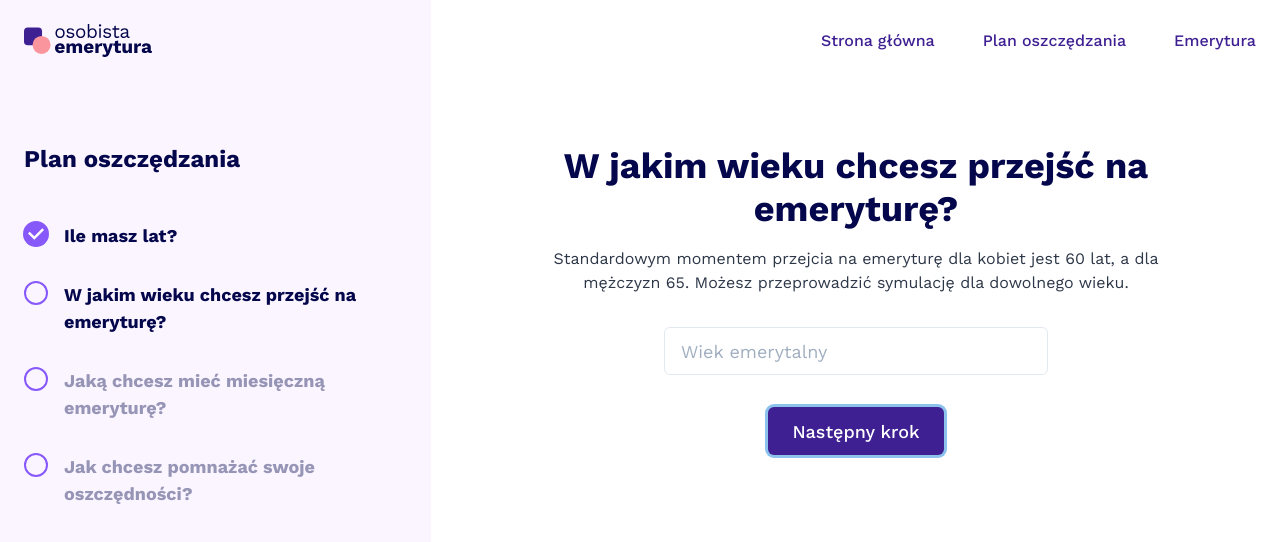
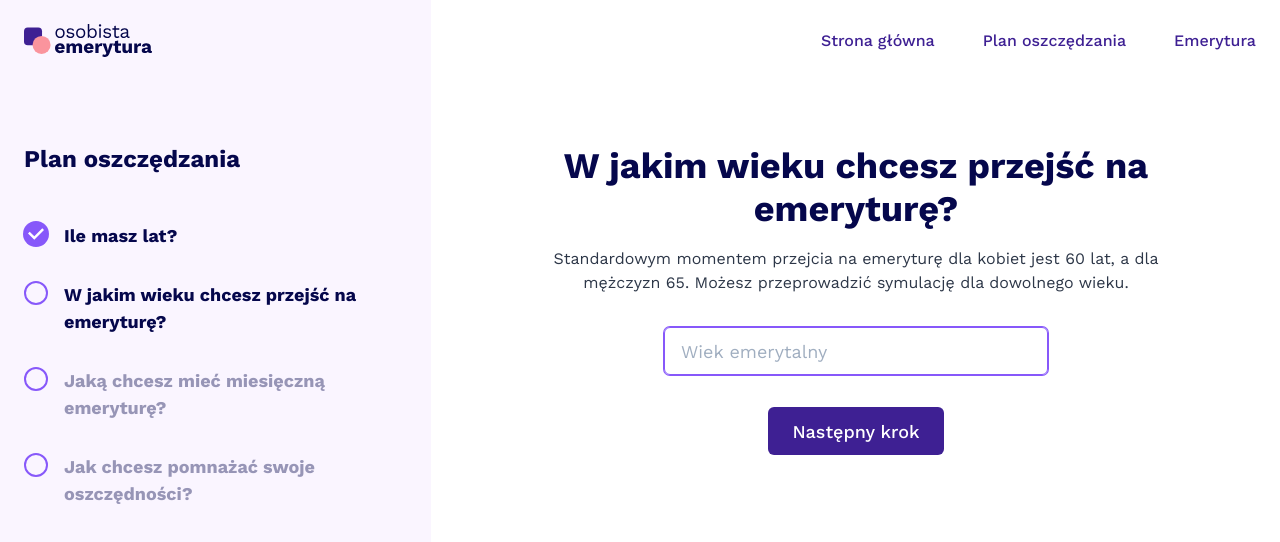
Before and after one commit to tomaszgil/osobista-emerytura, a React (Create React App) app: page /plan in a window 1280 px wide. Both pictures are taken after typing "Sample" into the empty fields and a click on the button "Następny krok". Shown: the top 542 px of the page. Built offline with nearby package versions, Linux system fonts and the light colour scheme.

Commit message:
Add localstorage support

```diff
--- a/src/components/FormStep.tsx
+++ b/src/components/FormStep.tsx
@@ -1,20 +1,11 @@
 import * as React from 'react'
-import {
-  Box,
-  Heading,
-  Container,
-  Text,
-  Collapse,
-  Center,
-} from '@chakra-ui/react'
+import { Box, Heading, Container, Text, Center } from '@chakra-ui/react'
 
 const FormStep: React.FC<{
-  active: boolean
   title: string
   description: string
-}> = ({ active, title, description, children }) => (
+}> = ({ title, description, children }) => (
   <Box m={-1}>
-    <Collapse in={active} key={title}>
     <Box p={1}>
       <Container maxW="2xl" textAlign="center">
         <Heading fontSize="4xl" mb={4}>
@@ -24,7 +15,6 @@ const FormStep: React.FC<{
       </Container>
       <Center>{children}</Center>
     </Box>
-    </Collapse>
   </Box>
 )
 
--- a/src/screens/Plan.tsx
+++ b/src/screens/Plan.tsx
@@ -1,15 +1,43 @@
 import * as React from 'react'
 import PlanPreview from './PlanPreview'
-import PlanForm from './PlanForm'
+import PlanForm, { steps } from './PlanForm'
+import useLocalStorageState from '../utils/useLocalStorageState'
+import calculateRetirmentPlan from '../services/retirement'
+
+const initialValues = {
+  age: '',
+  retirementAge: '',
+  monthlyRetirement: '',
+  returnOnInvestment: '3',
+}
 
 const PlanScreen: React.FC = () => {
-  const [plan, setPlan] = React.useState<RetirementPlanValues | null>(null)
+  const [values, setValues] = useLocalStorageState('plan:values', initialValues)
+  const [step, setStep] = useLocalStorageState('plan:step', 0)
 
-  if (plan) {
-    return <PlanPreview plan={plan} resetPlan={() => setPlan(null)} />
+  const allStepsCompleted = step === steps.length
+
+  if (allStepsCompleted) {
+    const formValues = {
+      age: Number(values.age),
+      retirementAge: Number(values.retirementAge),
+      monthlyRetirement: Number(values.monthlyRetirement),
+      returnOnInvestment: Number(values.returnOnInvestment) / 100,
+    }
+    const plan = calculateRetirmentPlan(formValues)
+
+    return (
+      <PlanPreview
+        plan={plan}
+        resetPlan={() => {
+          setStep(0)
+          setValues(initialValues)
+        }}
+      />
+    )
   }
 
-  return <PlanForm setPlan={setPlan} />
+  return <PlanForm {...{ values, setValues, step, setStep }} />
 }
 
 export default PlanScreen
--- a/src/screens/PlanForm.tsx
+++ b/src/screens/PlanForm.tsx
@@ -33,15 +33,15 @@ import {
   validateAge,
   validateRetirementAge,
   validateMonthlyRetirement,
+  createStepValidator,
 } from '../utils/validation'
-import calculateRetirmentPlan from '../services/retirement'
+import useFocusOnShow from '../utils/useFocusOnShow'
 
-const AgeStep: React.FC<{ active: boolean; title: string }> = ({
-  active,
-  title,
-}) => (
+const AgeStep: React.FC<{ title: string }> = ({ title }) => {
+  const inputRef = useFocusOnShow()
+
+  return (
     <FormStep
-    active={active}
       title={title}
       description="Potrzebujemy tej informacji, żeby obliczyć ile lat będziesz odkładać na emeryturę. Zakładamy, że zaczynasz odkładać już teraz. Wszystkie dane będziesz mógł dostosować później."
     >
@@ -57,21 +57,20 @@ const AgeStep: React.FC<{ active: boolean; title: string }> = ({
             isInvalid={!!(form.errors.age && form.touched.age)}
             maxWidth="sm"
           >
-          <Input {...field} size="lg" placeholder="Wiek" />
+            <Input {...field} ref={inputRef} size="lg" placeholder="Wiek" />
             <FormErrorMessage>{form.errors.age}</FormErrorMessage>
           </FormControl>
         )}
       </Field>
     </FormStep>
   )
+}
 
-const RetirementAgeStep: React.FC<{ active: boolean; title: string }> = ({
-  active,
-  title,
-}) => {
+const RetirementAgeStep: React.FC<{ title: string }> = ({ title }) => {
+  const inputRef = useFocusOnShow()
+
   return (
     <FormStep
-      active={active}
       title={title}
       description="Standardowym momentem przejcia na emeryturę dla kobiet jest 60 lat, a dla mężczyzn 65. Możesz przeprowadzić symulację dla dowolnego wieku."
     >
@@ -89,7 +88,12 @@ const RetirementAgeStep: React.FC<{ active: boolean; title: string }> = ({
             }
             maxWidth="sm"
           >
-            <Input {...field} size="lg" placeholder="Wiek emerytalny" />
+            <Input
+              {...field}
+              ref={inputRef}
+              size="lg"
+              placeholder="Wiek emerytalny"
+            />
             <FormErrorMessage>{form.errors.retirementAge}</FormErrorMessage>
           </FormControl>
         )}
@@ -98,13 +102,11 @@ const RetirementAgeStep: React.FC<{ active: boolean; title: string }> = ({
   )
 }
 
-const MonthlyRetirementStep: React.FC<{ active: boolean; title: string }> = ({
-  active,
-  title,
-}) => {
+const MonthlyRetirementStep: React.FC<{ title: string }> = ({ title }) => {
+  const inputRef = useFocusOnShow()
+
   return (
     <FormStep
-      active={active}
       title={title}
       description="Zdefiniuj wysokość swojej miesięcznej emerytury w złotówkach."
     >
@@ -126,6 +128,7 @@ const MonthlyRetirementStep: React.FC<{ active: boolean; title: string }> = ({
           >
             <Input
               {...field}
+              ref={inputRef}
               size="lg"
               placeholder="Wysokość miesięcznej emerytury"
             />
@@ -137,10 +140,7 @@ const MonthlyRetirementStep: React.FC<{ active: boolean; title: string }> = ({
   )
 }
 
-const ReturnOnInvestmentStep: React.FC<{ active: boolean; title: string }> = ({
-  active,
-  title,
-}) => {
+const ReturnOnInvestmentStep: React.FC<{ title: string }> = ({ title }) => {
   const options = [
     {
       title: 'Bankowe produkty inwestycyjne',
@@ -173,7 +173,6 @@ const ReturnOnInvestmentStep: React.FC<{ active: boolean; title: string }> = ({
 
   return (
     <FormStep
-      active={active}
       title={title}
       description="Wybierz przykładowy sposób pomnażania oszczędności, którego stopa zwrotu najlepiej odzwierciedla twoje możliwości inwestycyjne. Dokładną stopę zwrotu będziesz mógł dostosować później."
     >
@@ -190,14 +189,7 @@ const ReturnOnInvestmentStep: React.FC<{ active: boolean; title: string }> = ({
   )
 }
 
-type FormStepSchema = {
-  name: string
-  title: string
-  validation?: Function
-  component: React.FC<{ active: boolean; title: string }>
-}
-
-const steps: FormStepSchema[] = [
+export const steps: FormStepSchema[] = [
   {
     name: 'age',
     title: 'Ile masz lat?',
@@ -223,27 +215,14 @@ const steps: FormStepSchema[] = [
   },
 ]
 
-function createStepValidator(steps: FormStepSchema[]) {
-  return function (values: PlanFormValues, step: number) {
-    let errors = {}
-    const stepsToVerify = steps.slice(0, step + 1)
-    stepsToVerify.forEach(({ name, validation }: FormStepSchema) => {
-      if (validation) {
-        const error = validation(values)
-        if (error) {
-          errors = { ...errors, [name]: error }
-        }
-      }
-    })
-    return errors
-  }
-}
-
 const stepValidation = createStepValidator(steps)
 
-const PlanForm: React.FC<{ setPlan: Function }> = ({ setPlan }) => {
-  const [step, setStep] = React.useState(0)
-
+const PlanForm: React.FC<{
+  step: number
+  setStep: Function
+  values: PlanFormValues
+  setValues: Function
+}> = ({ step, setStep, values, setValues }) => {
   return (
     <>
       <PageBackground />
@@ -273,27 +252,14 @@ const PlanForm: React.FC<{ setPlan: Function }> = ({ setPlan }) => {
           </Box>
           <Box flex="2">
             <Formik<PlanFormValues>
-              initialValues={{
-                age: '',
-                retirementAge: '',
-                monthlyRetirement: '',
-                returnOnInvestment: '3',
-              }}
+              initialValues={values}
               validate={(values) => {
                 return stepValidation(values, step)
               }}
               validateOnChange={false}
               onSubmit={(values) => {
+                setValues(values)
                 setStep(step + 1)
-                if (step === steps.length - 1) {
-                  const formValues = {
-                    age: Number(values.age),
-                    retirementAge: Number(values.retirementAge),
-                    monthlyRetirement: Number(values.monthlyRetirement),
-                    returnOnInvestment: Number(values.returnOnInvestment) / 100,
-                  }
-                  setPlan(calculateRetirmentPlan(formValues))
-                }
               }}
             >
               {() => (
@@ -302,13 +268,8 @@ const PlanForm: React.FC<{ setPlan: Function }> = ({ setPlan }) => {
                     (
                       { name, title, component: Component }: FormStepSchema,
                       index
-                    ) => (
-                      <Component
-                        key={name}
-                        title={title}
-                        active={step === index}
-                      />
-                    )
+                    ) =>
+                      step === index && <Component key={name} title={title} />
                   )}
                   <Center mt={8}>
                     <Button size="lg" type="submit">
--- a/src/screens/PlanPreview.tsx
+++ b/src/screens/PlanPreview.tsx
@@ -67,11 +67,11 @@ const PlanPreview: React.FC<{
             </Button>
           </Flex>
         </HStack>
-        <HStack alignItems="flex-start">
-          <Box flex="1">
+        <HStack alignItems="flex-start" spacing={8}>
+          <Box flex="1" borderWidth="1px" borderRadius="lg" py={8} px={8}>
             <Heading fontSize="2xl">Ustawienia strategii</Heading>
           </Box>
-          <Box flex="2">
+          <Box flex="2" py={8}>
             <Flex mb={16}>
               <Box flex="1">
                 <Text fontSize="2xl" color="brand.900" fontWeight="bold" mb={2}>
--- /dev/null
+++ b/src/utils/useFocusOnShow.tsx
@@ -0,0 +1,11 @@
+import React from 'react'
+
+export default function useFocusOnShow() {
+  const ref = React.useRef<HTMLInputElement>(null)
+
+  React.useEffect(() => {
+    ref.current?.focus()
+  })
+
+  return ref
+}
--- /dev/null
+++ b/src/utils/useLocalStorageState.tsx
@@ -0,0 +1,22 @@
+import React from 'react'
+
+export default function useLocalStorageState(key: string, defaultValue: any) {
+  const [state, setState] = React.useState(() => {
+    let value
+    try {
+      value = JSON.parse(
+        localStorage.getItem(key) || JSON.stringify(defaultValue)
+      )
+    } catch (error) {
+      value = defaultValue
+    }
+
+    return value
+  })
+
+  React.useEffect(() => {
+    localStorage.setItem(key, JSON.stringify(state))
+  }, [state, key])
+
+  return [state, setState]
+}
--- a/src/utils/validation.ts
+++ b/src/utils/validation.ts
@@ -50,3 +50,19 @@ export function validateMonthlyRetirement(
     return requiredError
   }
 }
+
+export function createStepValidator(steps: FormStepSchema[]) {
+  return function (values: PlanFormValues, step: number) {
+    let errors = {}
+    const stepsToVerify = steps.slice(0, step + 1)
+    stepsToVerify.forEach(({ name, validation }: FormStepSchema) => {
+      if (validation) {
+        const error = validation(values)
+        if (error) {
+          errors = { ...errors, [name]: error }
+        }
+      }
+    })
+    return errors
+  }
+}
```
Also changed, not shown: src/utils/types.d.ts (+7 -0 lines), 1 other file (tests, documents, lock files or other folders). Lines whose indentation alone changed are shown as unchanged.
